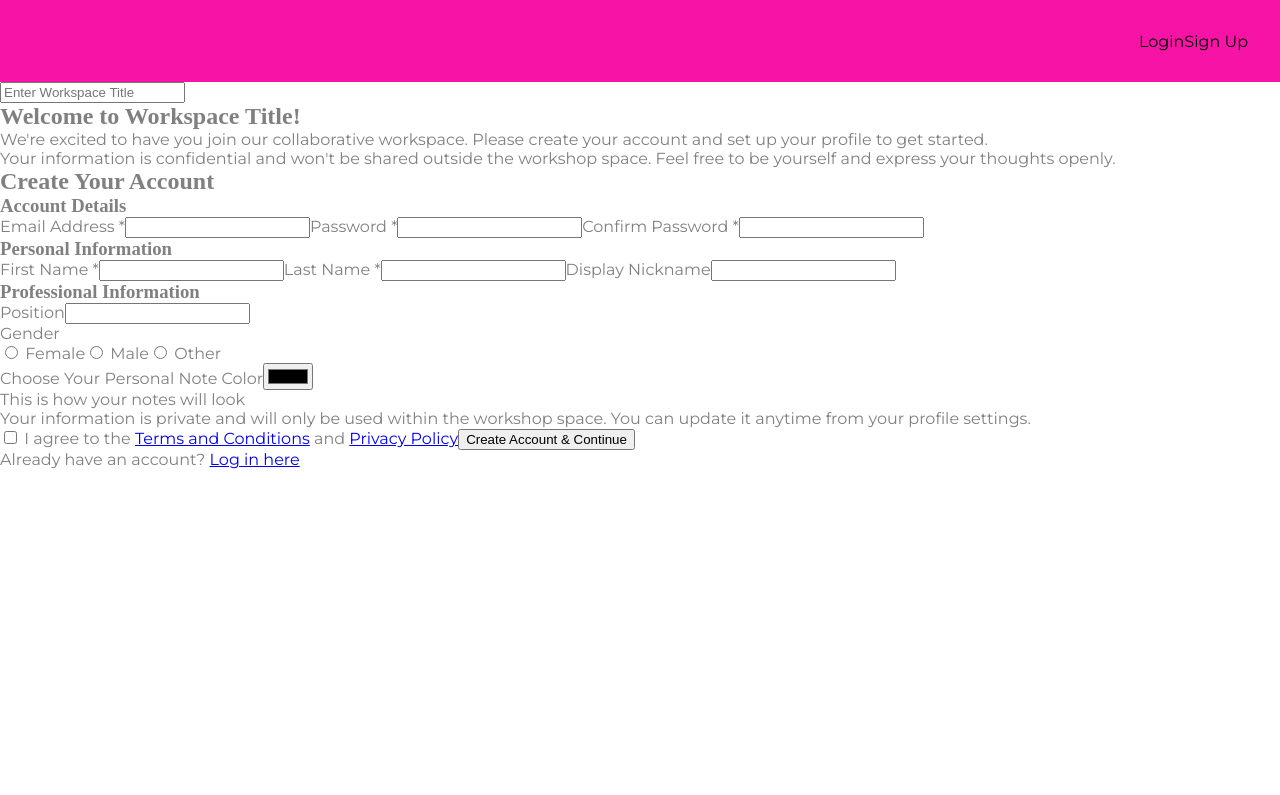
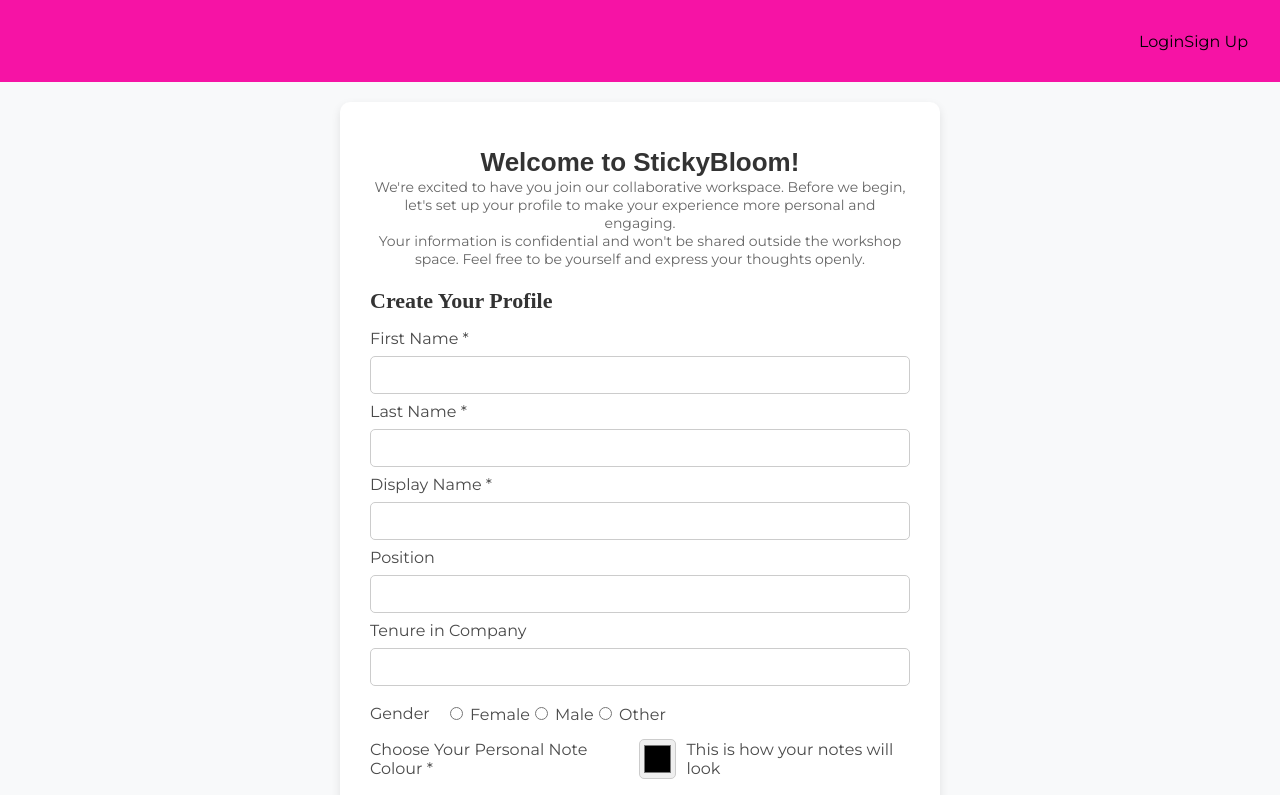
Before and after one commit to SheCodesAus/ping_penguins_frontend, a React (Vite) app: page /signup in a window 1280 px wide. Shown: the top 795 px of the page. Built offline with nearby package versions, Linux system fonts and the light colour scheme; a web font is replaced by a local one.

Commit message:
Hi Anaya signup page changes

```diff
--- a/src/pages/SignupPage.jsx
+++ b/src/pages/SignupPage.jsx
@@ -3,101 +3,80 @@
 const SignUpPage = ({ initialTitle }) => {
   const [workspaceTitle, setWorkspaceTitle] = useState(initialTitle || "");
 
-  const handleTitleChange = (event) => {
-    setWorkspaceTitle(event.target.value);
-  };
+  // const handleTitleChange = (event) => {
+  //   setWorkspaceTitle(event.target.value);
+  // };
+
+  const [signUpDetails, setSignUpDetails] = useState({
+    firstName: "",
+    lastName: "",
+    displayName: "",
+    email: "",
+    password: "",
+  });
 
   return (
-    <div className="page-container">
+    <div className="workspace-signup">
+      {/* Page Container */}
+      <div className="workspace-signup-container">
+
         {/* Header Section */}
-      <section className="header-section">
-        <input
+        <section className="workspace-signup-header">
+          {/* <input
             type="text"
             value={workspaceTitle}
             onChange={handleTitleChange}
             placeholder="Enter Workspace Title"
             className="workspace-title-input"
-        />
-        <h1>{workspaceTitle || "Welcome to Workspace Title!"}</h1>
+          /> */}
+          <h1>{workspaceTitle || "Welcome to StickyBloom!"}</h1>
           <p>
-          We're excited to have you join our collaborative workspace. Please
-          create your account and set up your profile to get started.
+            We're excited to have you join our collaborative workspace. Before we begin,
+            let's set up your profile to make your experience more personal and engaging.
           </p>
           <p>
-          Your information is confidential and won't be shared outside the
-          workshop space. Feel free to be yourself and express your thoughts
-          openly.
+            Your information is confidential and won't be shared outside the workshop space.
+            Feel free to be yourself and express your thoughts openly.
           </p>
         </section>
 
         {/* Main Form Section */}
-      <form className="form-container">
-        {/* Create Your Account */}
+        <form className="workspace-signup-form">
+
+          {/* Profile Setup */}
           <section>
-          <h2>Create Your Account</h2>
-
-          {/* Account Details */}
-          <div className="form-section">
-            <h3>Account Details</h3>
-            <label className="form-label">
-              Email Address <span className="required">*</span>
-              <input type="email" name="email" className="form-input" required />
-            </label>
-            <label className="form-label">
-              Password <span className="required">*</span>
-              <input
-                type="password"
-                name="password"
-                className="form-input"
-                required
-              />
-            </label>
-            <label className="form-label">
-              Confirm Password <span className="required">*</span>
-              <input
-                type="password"
-                name="confirmPassword"
-                className="form-input"
-                required
-              />
-            </label>
-          </div>
+            <h2>Create Your Profile</h2>
 
             {/* Personal Information */}
             <div className="form-section">
-            <h3>Personal Information</h3>
               <label className="form-label">
                 First Name <span className="required">*</span>
-              <input
-                type="text"
-                name="firstName"
-                className="form-input"
-                required
-              />
+                <input type="text" name="firstName" className="workspace-signup-input" value={signUpDetails.firstName} required />
               </label>
               <label className="form-label">
                 Last Name <span className="required">*</span>
-              <input
-                type="text"
-                name="lastName"
-                className="form-input"
-                required
-              />
+                <input type="text" name="lastName" className="workspace-signup-input" value={signUpDetails.lastName} required />
               </label>
               <label className="form-label">
-              Display Nickname
-              <input type="text" name="nickname" className="form-input" />
+                Display Name <span className="required">*</span>
+                <input type="text" name="displayName" className="workspace-signup-input" value={signUpDetails.displayName} required />
               </label>
             </div>
 
             {/* Professional Information */}
             <div className="form-section">
-            <h3>Professional Information</h3>
               <label className="form-label">
                 Position
-              <input type="text" name="position" className="form-input" />
+                <input type="text" name="position" className="workspace-signup-input" />
               </label>
-            <div className="form-gender">
+              <label className="form-label">
+                Tenure in Company
+                <input type="text" name="tenure" className="workspace-signup-input" />
+              </label>
+            </div>
+
+            {/* Gender Selection */}
+            <div className="workspace-signup-gender">
               <span>Gender</span>
               <div className="gender-options">
                 <label>
@@ -111,36 +90,44 @@
                 </label>
               </div>
             </div>
+
+            {/* Personal Note Color Picker */}
+            <div className="workspace-signup-color-picker">
+              <label className="form-label">Choose Your Personal Note Colour <span className="required">*</span> </label>
+              <input type="color" name="noteColor" className="workspace-signup-color-box" required />
+              <div className="note-preview">This is how your notes will look</div>
+            </div>
+
+            {/* Bio Section */}
+            <div className="form-section">
               <label className="form-label">
-              Choose Your Personal Note Color
-              <input type="color" name="noteColor" className="color-picker" />
-              <div className="note-preview">
-                This is how your notes will look
-              </div>
+                Bio
+                <textarea name="bio" className="workspace-signup-input" placeholder="Tell us a bit about yourself..."></textarea>
               </label>
             </div>
           </section>
 
           {/* Footer Section */}
-        <section className="footer-section">
+          <section className="workspace-signup-footer">
             <div className="info-box">
-            Your information is private and will only be used within the
-            workshop space. You can update it anytime from your profile
-            settings.
+              Your information is private and will only be used within the workshop space.
+              You can update it anytime from your profile settings.
             </div>
-          <label className="terms-checkbox">
+            <label className="workspace-signup-terms">
               <input type="checkbox" name="terms" required /> I agree to the{" "}
               <a href="/terms">Terms and Conditions</a> and{" "}
               <a href="/privacy">Privacy Policy</a>
             </label>
-          <button type="submit" className="submit-button">
-            Create Account & Continue
+            <button type="submit" className="workspace-signup-btn">
+              Create Profile
             </button>
             <p className="login-link">
               Already have an account? <a href="/login">Log in here</a>
             </p>
           </section>
+
         </form>
+      </div>
     </div>
   );
 };
--- a/src/style.css
+++ b/src/style.css
@@ -239,3 +239,145 @@
     width: 8rem;
     height: 12rem;
 } */
+
+/* Workspace Signup Page Styling */
+.workspace-signup {
+    background-color: #f8f9fa;
+    color: #4a4a4a; /* Softer dark grey instead of black */
+    display: flex;
+    justify-content: center;
+    align-items: center;
+    min-height: 100vh;
+    padding: 20px;
+}
+
+.workspace-signup-container {
+    max-width: 600px;
+    background: white;
+    padding: 30px;
+    border-radius: 10px;
+    box-shadow: 0px 4px 10px rgba(0, 0, 0, 0.1);
+    width: 100%;
+}
+
+/* Signup Header */
+.workspace-signup-header {
+    text-align: center;
+    margin-bottom: 20px;
+}
+
+.workspace-signup-header h1 {
+    font-size: 26px;
+    font-family: 'Poppins', sans-serif; /* Modern font */
+    color: #333;
+    font-weight: 700;
+    margin-top: 15px; /* Space between title input and heading */
+}
+
+.workspace-signup-header p {
+    font-size: 14px;
+    color: #666;
+}
+
+/* Add space between the title input and heading */
+.workspace-title-input {
+    margin-bottom: 15px;
+}
+
+/* Form Headers */
+.workspace-signup-form h2 {
+    font-size: 22px;
+    color: #333;
+    font-weight: 600;
+    margin-bottom: 15px; /* Space under the header */
+}
+
+.workspace-signup-form .form-section h3 {
+    font-size: 18px;
+    color: #333;
+    font-weight: 600;
+    margin-bottom: 10px;
+}
+
+/* Input Fields */
+.workspace-signup-form input[type="text"],
+.workspace-signup-form input[type="email"],
+.workspace-signup-form input[type="password"],
+.workspace-signup-form select,
+.workspace-signup-form textarea {
+    width: 100%;
+    padding: 10px;
+    margin: 8px 0;
+    border: 1px solid #ccc;
+    border-radius: 5px;
+    font-size: 14px;
+}
+
+/* Bio Field */
+.workspace-signup-form textarea {
+    resize: none;
+}
+
+/* Gender Selection */
+.workspace-signup-gender {
+    display: flex;
+    gap: 15px;
+    margin-top: 10px;
+}
+
+/* Personal Note Color Picker */
+.workspace-signup-color-picker {
+    display: flex;
+    align-items: center;
+    gap: 10px;
+    margin: 15px 0;
+}
+
+.workspace-signup-color-box {
+    width: 40px;
+    height: 40px;
+    border-radius: 5px;
+    border: 1px solid #ccc;
+    cursor: pointer;
+}
+
+/* Submit Button */
+.workspace-signup-btn {
+    background-color: #ff4081;
+    color: white;
+    border: none;
+    padding: 12px 15px;
+    width: 100%;
+    font-size: 16px;
+    font-weight: bold;
+    border-radius: 5px;
+    cursor: pointer;
+    margin-top: 15px;
+}
+
+.workspace-signup-btn:hover {
+    background-color: #e91e63;
+}
+
+/* Terms and Conditions */
+.workspace-signup-terms {
+    font-size: 14px;
+    margin: 10px 0;
+}
+
+.workspace-signup-terms a {
+    color: #007bff;
+    text-decoration: none;
+}
+
+.workspace-signup-terms a:hover {
+    text-decoration: underline;
+}
+
+/* Responsive */
+@media (max-width: 768px) {
+    .workspace-signup-container {
+        width: 90%;
+        padding: 20px;
+    }
+}
```
Lines whose indentation alone changed are shown as unchanged.
